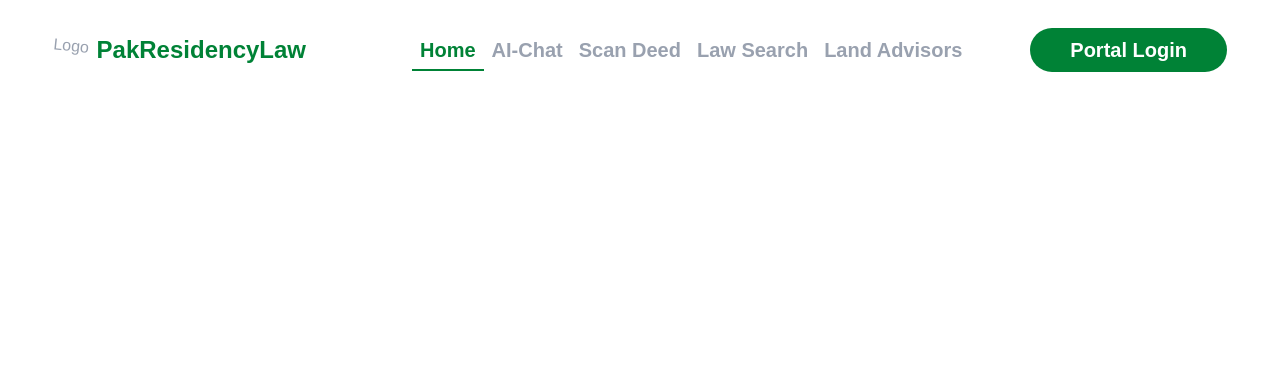
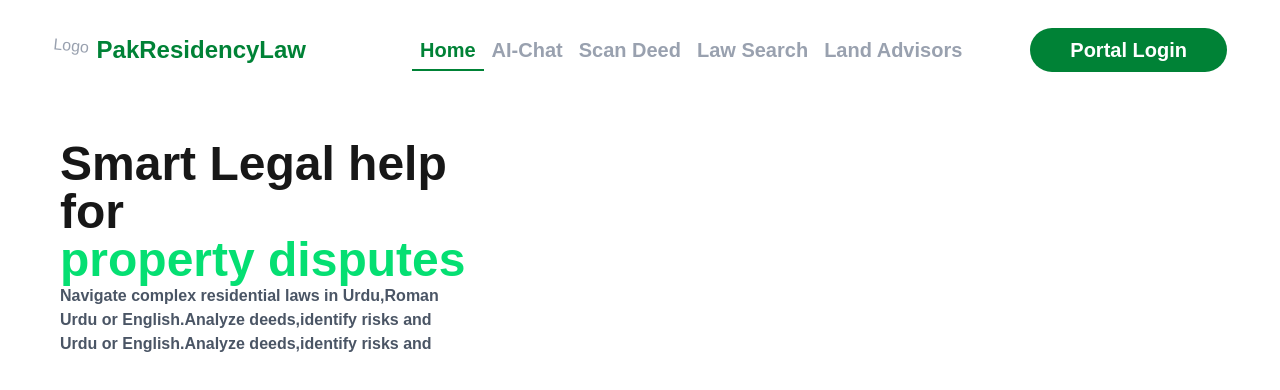
Before and after one commit to M-Aziz-Ahmed/pak-residency-law, a Next.js app: page /portfollio in a window 1280 px wide. Shown: the top 390 px of the page. Built offline with nearby package versions, Linux system fonts and the light colour scheme.

Commit message:
top section text addition

```diff
--- a/app/components/port/TopSection.jsx
+++ b/app/components/port/TopSection.jsx
@@ -1,7 +1,16 @@
 export default () => {
     return (
         <section>
-            <div className="flex">
+            <div className="flex bg-light">
+                <div className="textsection py-10 px-15 font-bold">
+                    <h1 className="text-5xl">Smart Legal help</h1>
+                    <h1 className="text-5xl">for</h1>
+                    <h1 className="text-5xl text-green-400">property disputes</h1>
+                    <p className="text-gray-600 ">Navigate complex residential laws in Urdu,Roman</p>
+                 <p className="text-gray-600">Urdu or English.Analyze deeds,identify risks and </p>
+                 <p className="text-gray-600">Urdu or English.Analyze deeds,identify risks and </p>
+
+                </div>
 
             </div>
         </section>
--- a/app/portfollio/page.js
+++ b/app/portfollio/page.js
@@ -1,9 +1,12 @@
 import Image from "next/image";
+import TopSection from "../components/port/TopSection";
 
 export default function Home() {
   return (
  <>
+ <TopSection>
 
+ </TopSection>
  </>
   );
 }
```
